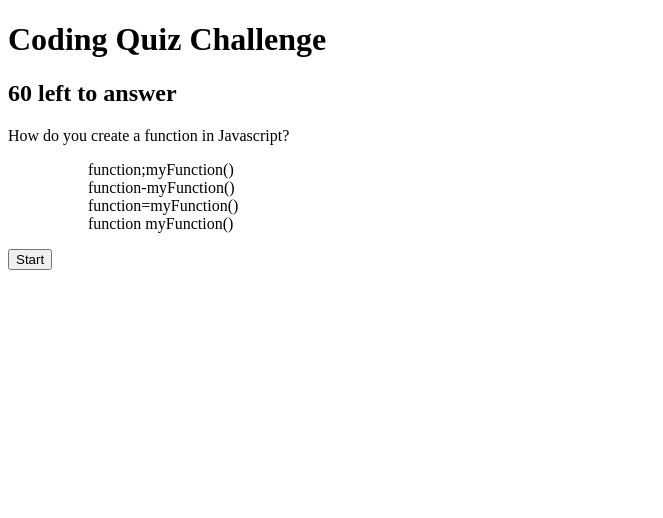
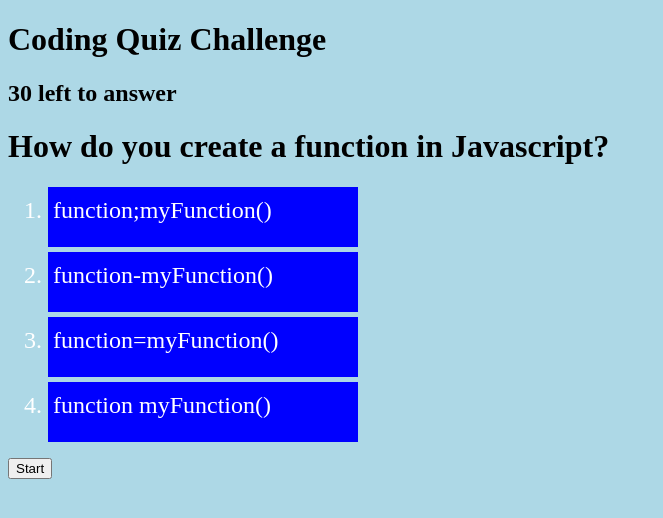
Before and after one commit to Rophillips/Code-Quiz, a plain HTML site: page index.html in a window 1280 px wide. Shown: the whole page, without its empty margins (0-663 px from the left). Drawn offline with nearby package versions, Linux system fonts and the light colour scheme.

Commit message:
added files

```diff
--- a/index.html
+++ b/index.html
@@ -13,8 +13,10 @@
     <h2 id="timer"></h2>
     <main id="container">
         <ul id="choices"></ul>
+
     </main>
-    <div id="questions"></div>
+    <div id="question"></div>
+
 
     <button id="startButton">Start</button>
 
--- a/script.js
+++ b/script.js
@@ -1,19 +1,22 @@
 //## Some of the things that I need are...
-//* HTML templates for Right/Wrong, Questions, Answers, High scores
+//HTML templates for Right/Wrong, Questions, Answers, High scores
 var containerTag = document.querySelector("#container");
-var questionTag = document.querySelector("#questions");
+var questionTag = document.querySelector("#question");
 var answerTag = document.querySelector("#answers");
 var timerTag = document.querySelector("#timer");
 var startButton = document.querySelector("#startButton");
 var choiceListTag = document.querySelector("#choices");
+
 //var startButton = $("#startButton")
 //test link
 //console.log("hello");
+var question = 0;
 var questionIndex = 0;
 container.textContent = "";
 
 
-//* Array of questions
+
+// Array of questions
 var questionArr = [
     {
         question: "How do you create a function in Javascript?",
@@ -58,7 +61,7 @@ var questionArr = [
     }
 ];
 console.log(questionArr);
-
+//seconds to start quiz
 function startQuiz(){
     var seconds = 3;
     var timerInterval = setInterval(function() {
@@ -66,21 +69,24 @@ function startQuiz(){
 
         timerTag.textContent = seconds + "left to start";
         if(seconds === 0){
-            //leave blank
+            //clear timer
             timerTag.textContent = "";
 
             clearInterval(timerInterval);
+
             showNextQuestion();
         }
         seconds--;
     },  1000);
 
-}
+};
+
 function showNextQuestion() {
 
-    console.log("showNextQuestion");
+    console.log("do showNextQuestion");
 
-    var seconds = 60;
+    var seconds = 30;
+    //leave blank
     containerTag.textContent = "";
 
 
@@ -90,11 +96,11 @@ console.log(questionArr[questionIndex]);
 console.log(questionArr[questionIndex].question);
 console.log(questionArr[questionIndex].choices);
 
-var questionTag = document.createElement("id");
+var questionTag = document.createElement("h1");
 containerTag.appendChild(questionTag);
 questionTag.textContent = questionArr[questionIndex].question;
 
-var choiceListTag = document.createElement("ul");
+var choiceListTag = document.createElement("ol");
 containerTag.appendChild(choiceListTag);
 
 var questionInterval = setInterval(function() {
@@ -102,7 +108,7 @@ var questionInterval = setInterval(function() {
     timerTag.textContent = seconds + " left to answer";
     if(seconds === 0){
         //timer clear
-        timerTag.textContent = "h2";
+        timerTag.textContent = "";
         //timer to stop
         clearInterval(questionInterval);
         showNextQuestion();
@@ -114,7 +120,7 @@ var questionInterval = setInterval(function() {
 
 
 for(var i = 0; i < questionArr[questionIndex].choices.length; i++) {
-    var choiceTag = document.createElement("ul");
+    var choiceTag = document.createElement("li");
     choiceListTag.appendChild(choiceTag);
     choiceTag.textContent = questionArr[questionIndex].choices[i];
 
@@ -122,17 +128,10 @@ for(var i = 0; i < questionArr[questionIndex].choices.length; i++) {
         clearInterval(questionInterval);
         questionIndex++;
         showNextQuestion();
-    });
+    })
+
+
 }
 }
+//calls quiz to start
 startQuiz();
-//jquery
-//$("#startButton").on("click", () => {
-   // $("h2").text("Javascript Quiz")
-//})
-//}
-
-//* Timer
-//* Click handlers (functions that do click events)
-//* Stylesheets for each template
-// Array of objects for the high scores (Scoreboard and a way to save
--- a/style.css
+++ b/style.css
@@ -0,0 +1,19 @@
+body {
+    background-color: lightblue;
+}
+
+
+li {
+    height: 50px;
+    background-color: blue;
+    margin-top: 5px;
+    margin-bottom: 5px;
+    padding: 5px;
+    color: white;
+    font-size: 1.5em;
+    line-height: 1.5;
+    width: 300px;
+    border: none;
+    cursor: pointer;
+
+}
```
Also changed, not shown: 1 other file.
